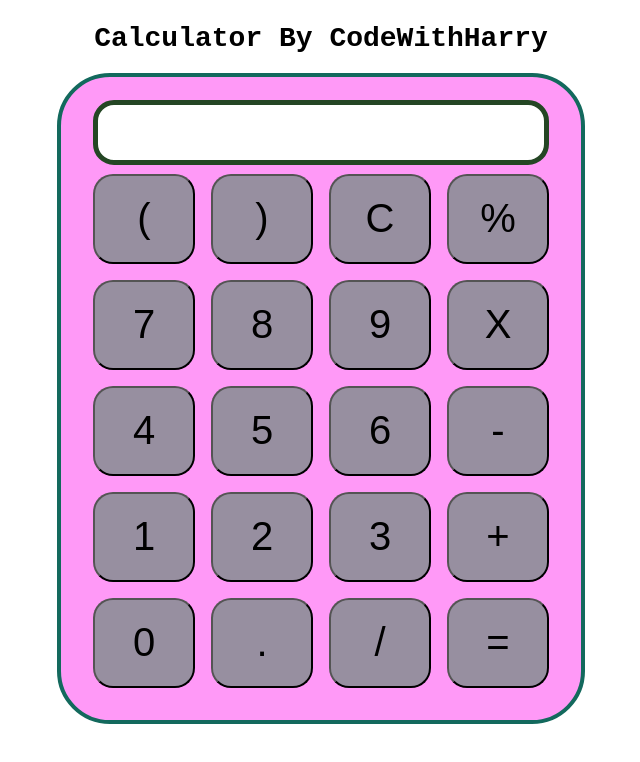
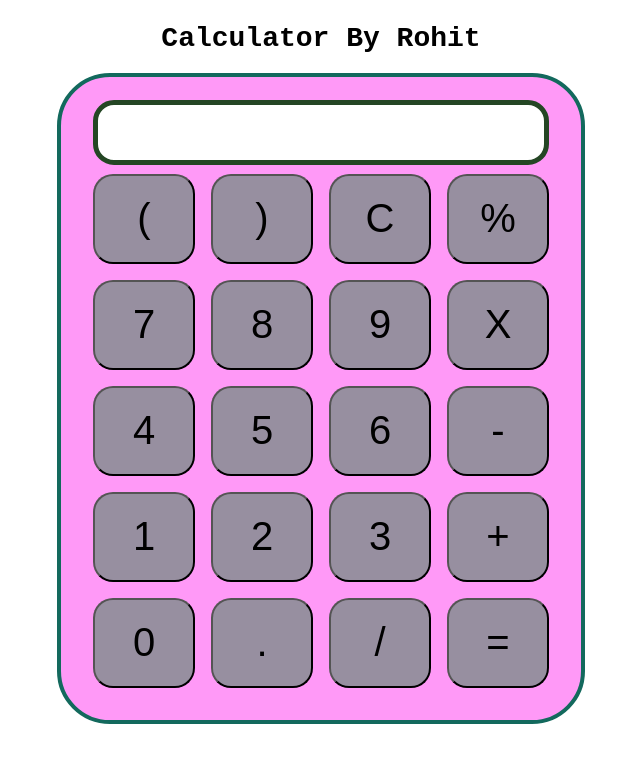
Before and after one commit to Rohit13009/simple-calculator, a plain HTML site: page index.html in a window 1280 px wide. Shown: the whole page, without its empty margins (319-959 px from the left). Drawn offline with Linux system fonts and the light colour scheme.

Commit message:
Update index.html

```diff
--- a/index.html
+++ b/index.html
@@ -10,7 +10,7 @@
 
 <body>
     <div class="container">
-        <h1>Calculator By CodeWithHarry</h1>
+        <h1>Calculator By Rohit</h1>
 
         <div class="calculator">
             <input type="text" name="screen" id="screen">
```
